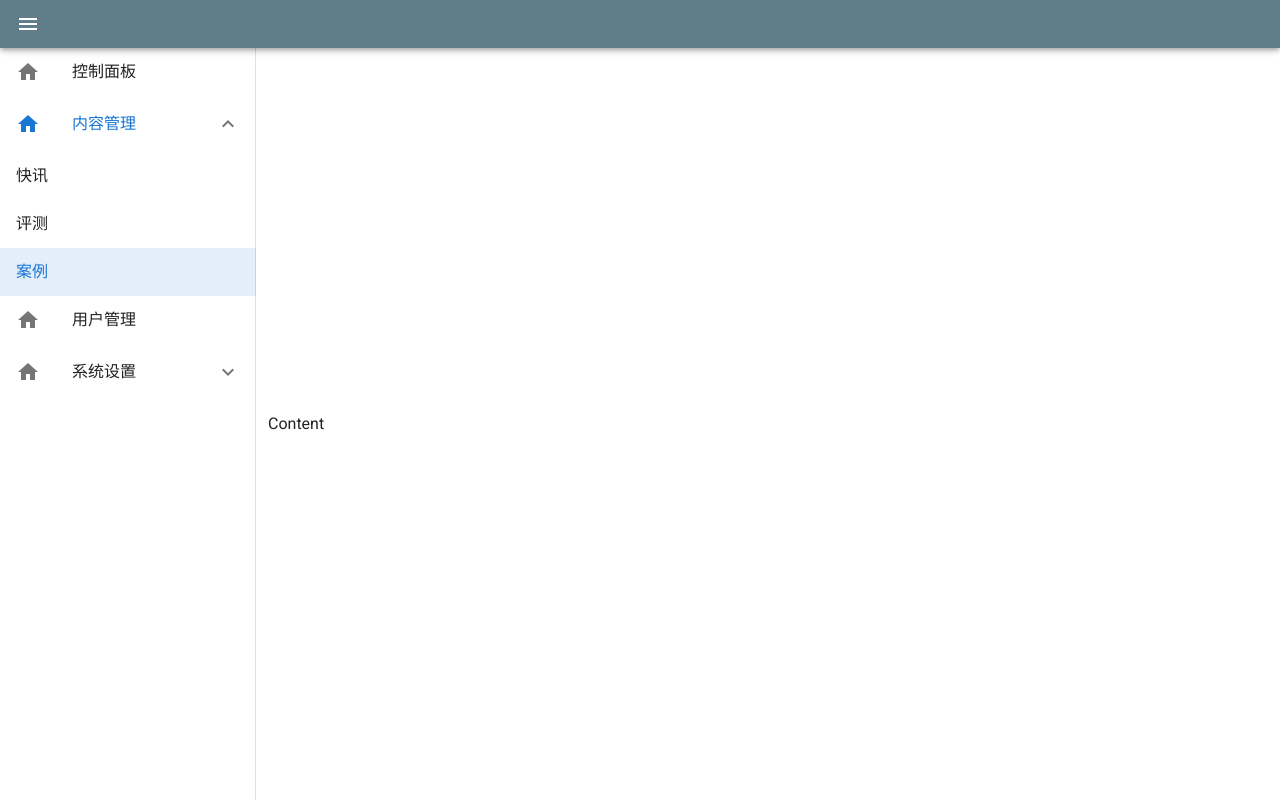
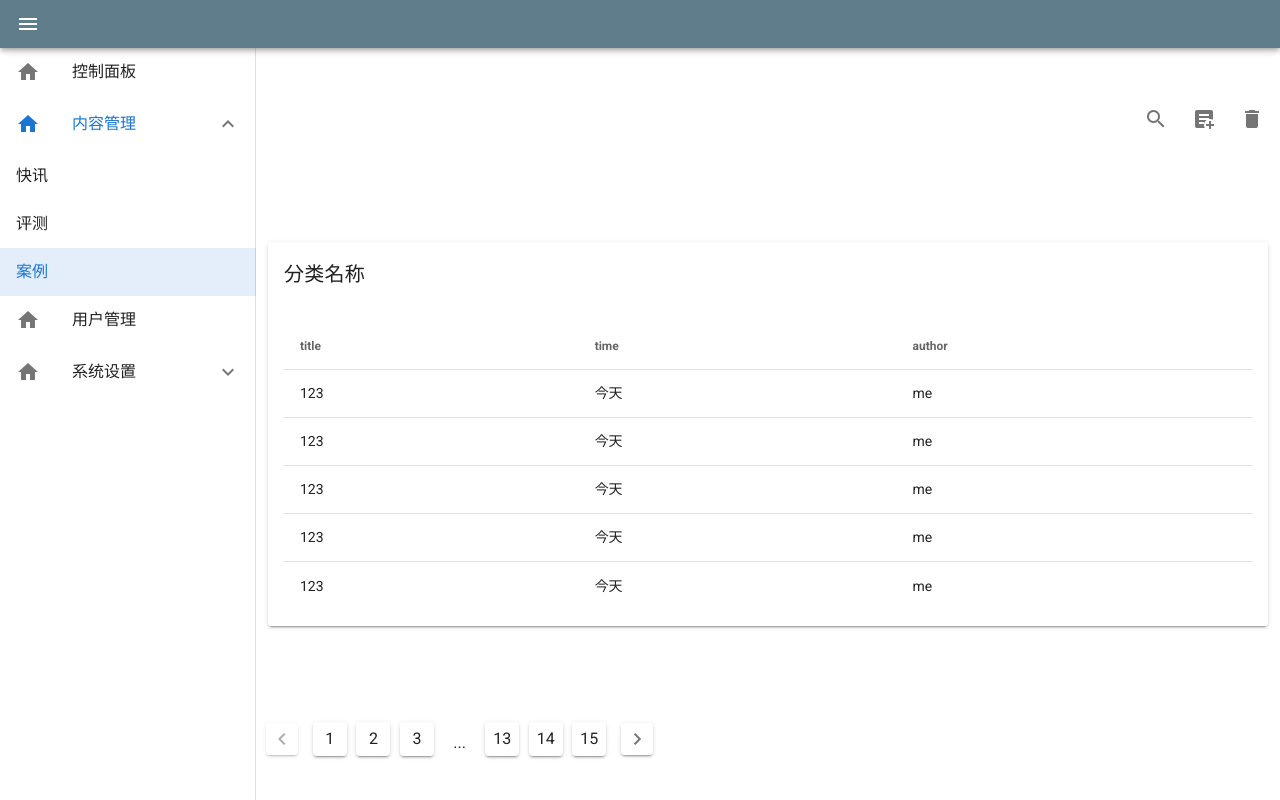
Before and after one commit to giaoplus/manage, a Vue app: page /home/content/demo in a window 1280 px wide. Built offline with nearby package versions, Linux system fonts and the light colour scheme.

Commit message:
文章管理界面修改

```diff
--- a/src/components/Content.vue
+++ b/src/components/Content.vue
@@ -1,6 +1,51 @@
 <template>
   <v-container class="fill-height" fluid>
-		Content
+		<v-row>
+      <v-toolbar flat>
+        <v-spacer></v-spacer>
+        <v-btn icon>
+          <v-icon>mdi-magnify</v-icon>
+        </v-btn>
+        <v-btn icon>
+          <v-icon>mdi-text-box-plus</v-icon>
+        </v-btn>
+        <v-btn icon>
+          <v-icon>mdi-delete</v-icon>
+        </v-btn>
+      </v-toolbar>
+    </v-row>
+    <v-row>
+      <v-col>
+        <v-card>
+          <v-card-title>分类名称</v-card-title>
+          <v-simple-table class="table-pd">
+            <template v-slot:default>
+              <thead>
+                <tr>
+                  <th>title</th>
+                  <th>time</th>
+                  <th>author</th>
+                </tr>
+              </thead>
+              <tbody>
+                <tr><td>123</td><td>今天</td><td>me</td></tr>
+                <tr><td>123</td><td>今天</td><td>me</td></tr>
+                <tr><td>123</td><td>今天</td><td>me</td></tr>
+                <tr><td>123</td><td>今天</td><td>me</td></tr>
+                <tr><td>123</td><td>今天</td><td>me</td></tr>
+              </tbody>
+            </template>
+          </v-simple-table>
+        </v-card>
+      </v-col>
+    </v-row>
+    <v-row>
+      <v-pagination
+        v-model="page"
+        :length="15"
+        :total-visible="7"
+      ></v-pagination>
+    </v-row>
 	</v-container>
 </template>
 
@@ -14,3 +59,9 @@ export default {
   }
 }
 </script>
+
+<style lang="scss" scoped>
+.table-pd {
+  padding: 16px;
+}
+</style>
--- a/vue.config.js
+++ b/vue.config.js
@@ -1,5 +1,8 @@
 module.exports = {
   "transpileDependencies": [
     "vuetify"
-  ]
+  ],
+  "devServer": {
+    "disableHostCheck": true,
+  }
 }
```
